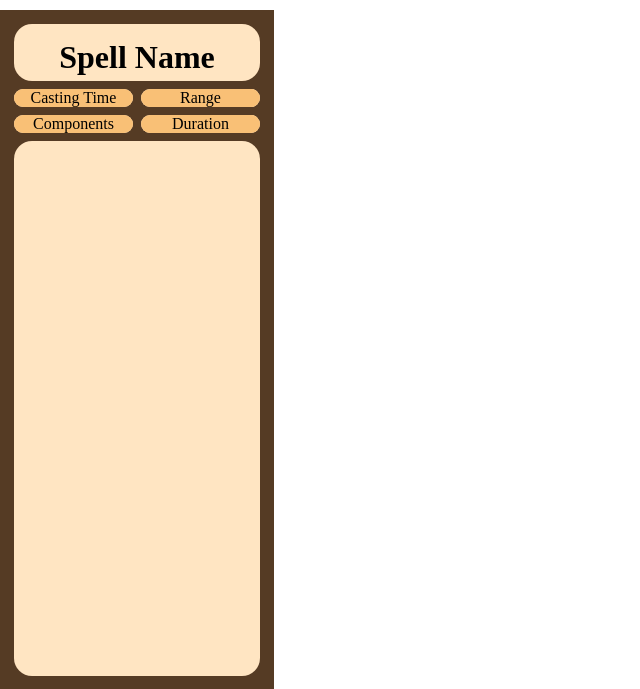
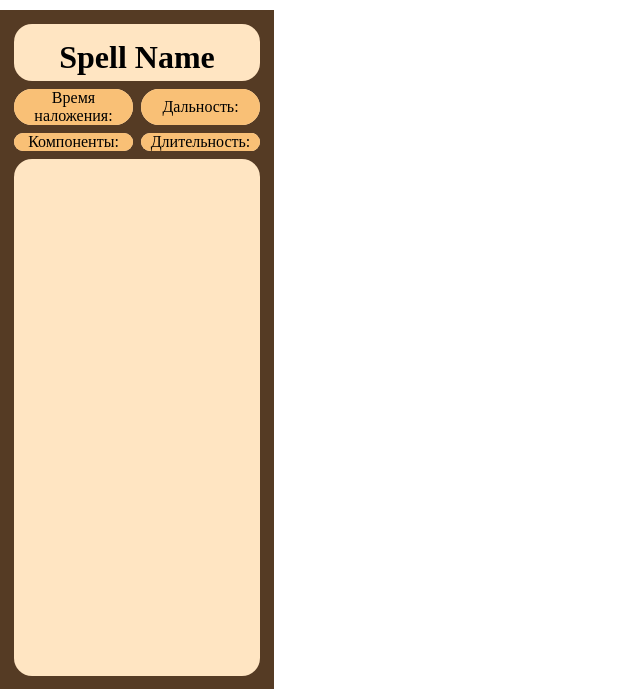
Before and after one commit to lunaro-4/ttrpg-handout-toolbox, a Python web app: template templates/basic-template/index.html in a window 1280 px wide. Shown: the top 689 px of the page, without its empty margins (0-640 px from the left). Run offline with Jinja, Linux system fonts and the light colour scheme; the template is opened without the code that fills it, so the values that code supplies are empty.

Commit message:
translate names to Russian

```diff
--- a/templates/basic-template/index.html
+++ b/templates/basic-template/index.html
@@ -24,14 +24,14 @@
 
 				<div id="row-2" class="property-row">
 					<div id="casting-time-property-window" class="property-window">
-						<div id="casting-time-property-name" class="property-name">Casting Time</div>
+						<div id="casting-time-property-name" class="property-name">Время наложения: </div>
 
 						<div box="casting-time" id="casting-time-property-box" class="property-box">
 						</div>
 					</div>
 
 					<div id="range-property-window" class="property-window">
-						<div id="range-property-name" class="property-name">Range</div>
+						<div id="range-property-name" class="property-name">Дальность:</div>
 
 						<div box="range" id="range-property-box" class="property-box"></div>
 					</div>
@@ -39,7 +39,7 @@
 
 				<div id="row-3" class="property-row">
 					<div id="components-property-window" class="property-window">
-						<div id="components-property-name" class="property-name">Components</div>
+						<div id="components-property-name" class="property-name">Компоненты:</div>
 
 						<div box="components" id="components-property-box" class="property-box">
 							<!-- <p> -->
@@ -52,7 +52,7 @@
 					</div>
 
 					<div id="duration-property-window" class="property-window">
-						<div id="duration-property-name" class="property-name">Duration</div>
+						<div id="duration-property-name" class="property-name">Длительность:</div>
 
 						<div box="duration" id="duration-property-box" class="property-box"></div>
 					</div>
```
